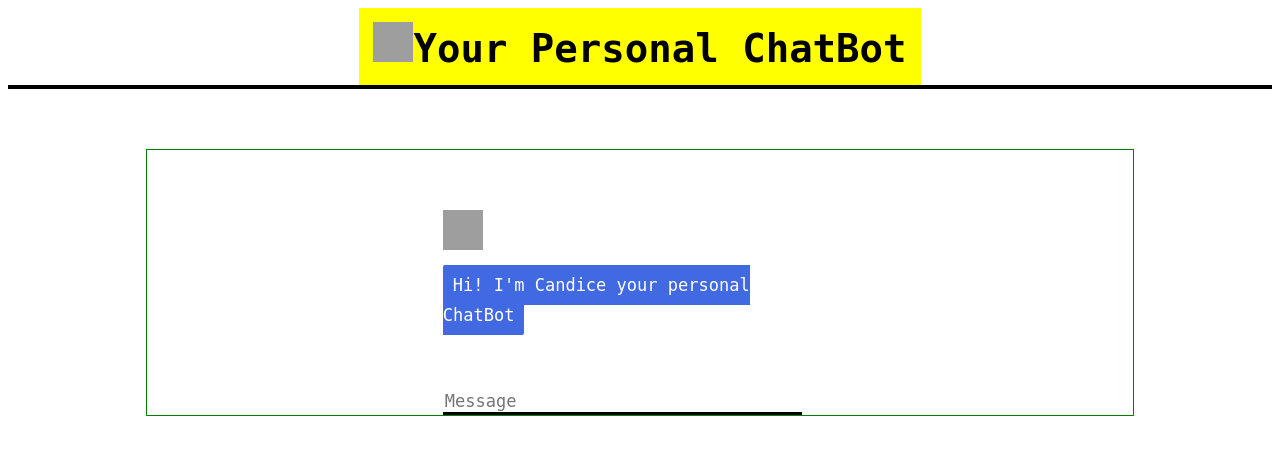
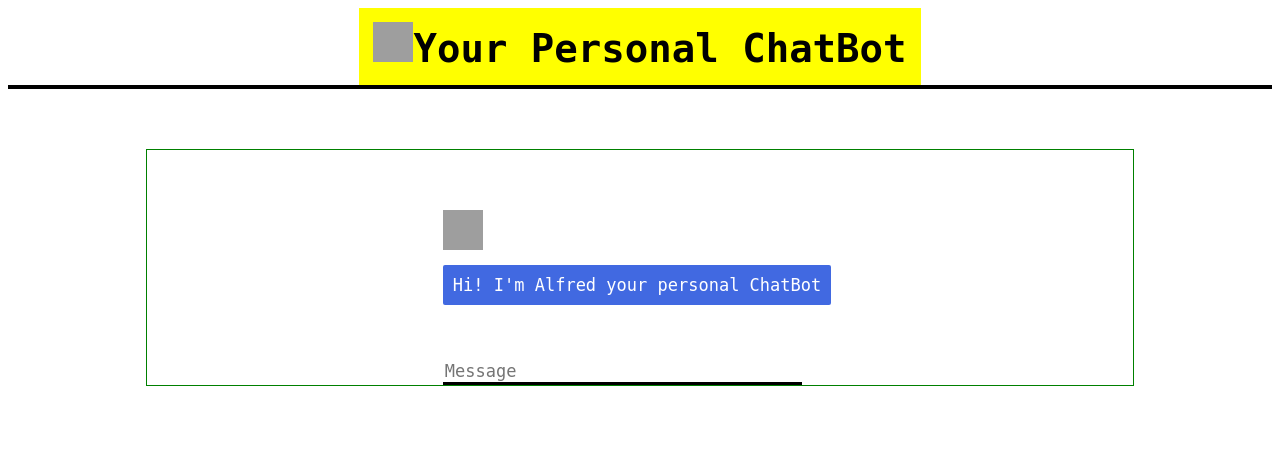
Before and after one commit to rpm4real/chat-flask, a Flask app: page / in a window 1280 px wide. Shown: the top 455 px of the page. Run offline with Flask 2, Linux system fonts and the light colour scheme; some libraries are stand-ins or nearby versions; grey boxes are pictures that could not be loaded.

Commit message:
Changing names of chatbot from template

```diff
--- a/templates/home.html
+++ b/templates/home.html
@@ -91,7 +91,7 @@
       <h1>
         <img
           src="https://user-images.githubusercontent.com/20112458/49326597-773b7280-f57a-11e8-853d-20ed61d18b0d.png"
-          alt="CANDICE"
+          alt="ALFRED"
           style="width:40px;height:40px;"
         />Your Personal ChatBot
       </h1>
@@ -102,11 +102,11 @@
         <div id="chatbox">
           <img
             src="https://user-images.githubusercontent.com/20112458/49326597-773b7280-f57a-11e8-853d-20ed61d18b0d.png"
-            alt="CANDICE"
+            alt="ALFRED"
             style="width:40px;height:40px;"
           />
           <p class="botText">
-            <span>Hi! I'm Candice your personal ChatBot</span>
+            <span>Hi! I'm Alfred your personal ChatBot</span>
           </p>
         </div>
         <div id="userInput">
```
